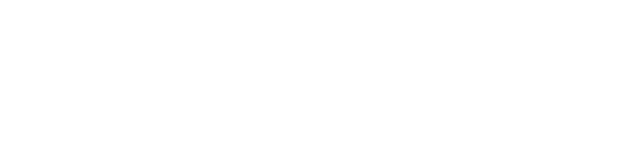
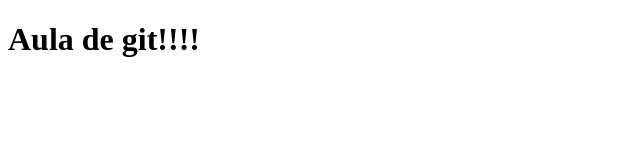
Before and after one commit to VitorHelbling/AulaGit, a plain HTML site: page index.html in a window 1280 px wide. Shown: the whole page, without its empty margins (0-640 px from the left). Drawn offline with Linux system fonts and the light colour scheme.

Commit message:
commit inicial

```diff
--- a/index.html
+++ b/index.html
@@ -6,6 +6,6 @@
     <title>Git exemplo</title>
 </head>
 <body>
-
+    <h1>Aula de git!!!!</h1>
 </body>
 </html>
```
